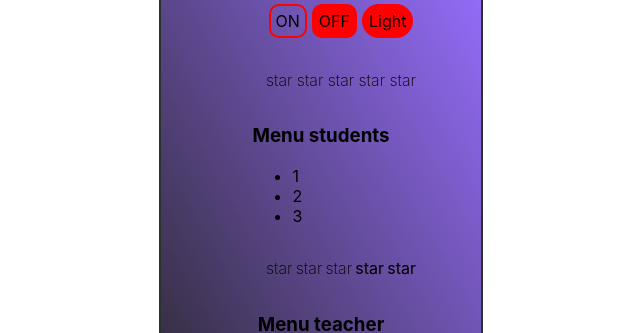
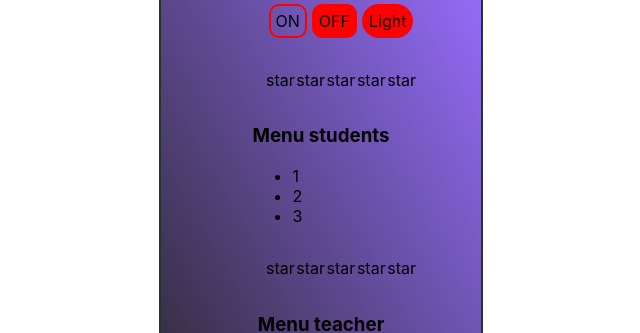
Before and after one commit to tabolo1000/reactJustEasy, a React (Create React App) app: page / in a window 1280 px wide. Shown: the part 201-534 px from the top of the page, without its empty margins (319-959 px from the left). Built offline with nearby package versions, Linux system fonts and the light colour scheme.

Commit message:
add ability on click change count stars

```diff
--- a/src/App.tsx
+++ b/src/App.tsx
@@ -1,4 +1,4 @@
-import React, {FC, useState} from 'react';
+import React, {Dispatch, FC, SetStateAction, useState} from 'react';
 import {Accordion} from "./components/Accordion/Accordion";
 import {OnOff} from "./components/OnOff/OnOff";
 import {UncontrolledAccordion} from "./components/Accordion/Uncontrolled/UncontrolledAccordion";
@@ -13,11 +13,14 @@ export const RatingULStyle = {
 }
 
 interface RatingProps {
-    value: number
+    countStar: number,
+    setCountStar: Dispatch<SetStateAction<number>>
 }
 
 interface StarPropsType {
-    selected?: boolean
+    selected?: boolean,
+    id?: number
+    setCountStar?: Dispatch<SetStateAction<number>>
 }
 
 interface AppTitleType {
@@ -29,7 +32,7 @@ let verIdFirst = "1";
 
 
 function App() {
-
+   let [countStar, setCountStar] = useState(0)
     let [collapse, changeCollapse] = useState({
         [verIdFirst]: {id: 1, title: "Menu students", isDone: true},
         // [verIdSecond]: {id: 2, title: "Menu teacher", isDone: true},
@@ -44,7 +47,7 @@ function App() {
             <TaskStyled >
                 <AppTitle title="This is App Component"/>
                 <OnOff/>
-                <Rating value = {5}/>
+                <Rating countStar = {countStar} setCountStar = {setCountStar}/>
                 <Accordion id={verIdFirst} title={collapse[verIdFirst].title} changeCollapse={changeCollapse}
                            collapse={collapse}/>
                 <UncontrolledRating/>
@@ -56,17 +59,21 @@ function App() {
 
 export default App;
 
-let Rating: React.FC<RatingProps> = ({value}) => {
+let Rating: React.FC<RatingProps> = ({countStar, setCountStar}) => {
+
     let stars = [1, 2, 3, 4, 5].map((el, index) => {
-        return (++index <= value) ? <Star selected={true}/> : <Star selected={false}/>
+        return (++index <= countStar) ? <Star id = {index} selected={true} setCountStar = {setCountStar}/> : <Star id = {index} selected={false} setCountStar = {setCountStar}/>
     })
     return <ul style={RatingULStyle}>
         {stars}
     </ul>
 }
 
-export let Star: FC<StarPropsType> = ({selected}) => {
-    return (selected) ? <li style={{fontWeight: "200"}}>star</li> : <li>star</li>
+export let Star: FC<any> = ({selected, id, setCountStar}) => {
+    let  changeStarHandler = (newCountStar: number) =>{
+        setCountStar(newCountStar)
+    }
+    return (selected) ? <StarListStyle onClick = {() => {changeStarHandler(id)} } style={{fontWeight: "200"}}>star</StarListStyle> : <StarListStyle onClick = {() => {changeStarHandler(id)}}>star</StarListStyle>
 }
 
 
@@ -86,3 +93,7 @@ let TaskStyled = styled.div`
   background-image: linear-gradient(60deg, #2d2932, rgba(72, 0, 255, 0.57));
   border-radius: 10px;
 `
+
+let StarListStyle = styled.li`
+    cursor: pointer;
+`
--- a/src/components/Rating/UncantrolledRating/UncantrolledRating.tsx
+++ b/src/components/Rating/UncantrolledRating/UncantrolledRating.tsx
@@ -1,9 +1,10 @@
 import {RatingULStyle, Star} from "../../../App";
+import {useState} from "react";
 
 export let UncontrolledRating = () => {
-    let value = 3;
+    let [countStar, setCountStar] = useState(0)
     let stars = [1, 2, 3, 4, 5].map((el, index) => {
-        return (++index <= value) ? <Star selected={true}/> : <Star selected={false}/>
+        return (++index <= countStar) ? <Star id = {index} selected={true} setCountStar = {setCountStar}/> : <Star id = {index} selected={false} setCountStar = {setCountStar}/>
     })
     return <ul style={RatingULStyle}>
         {stars}
```
